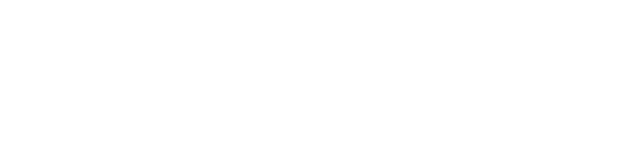
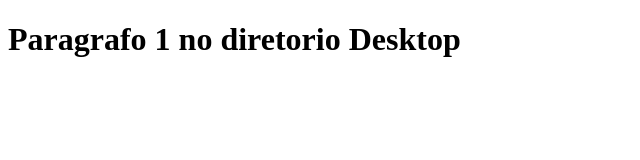
Before and after one commit to Hoher534/desktop, a plain HTML site: page index.html in a window 1280 px wide. Shown: the whole page, without its empty margins (0-640 px from the left). Drawn offline with Linux system fonts and the light colour scheme.

Commit message:
Inserido h1 no arquivo index.html dentro do diretorio Desktop/desktop

```diff
--- a/index.html
+++ b/index.html
@@ -13,6 +13,8 @@
         <link rel="stylesheet" href="">
     </head>
     <body>
+
+        <h1>Paragrafo 1 no diretorio Desktop</h1>
         <!--[if lt IE 7]>
             <p class="browsehappy">You are using an <strong>outdated</strong> browser. Please <a href="#">upgrade your browser</a> to improve your experience.</p>
         <![endif]-->
```
